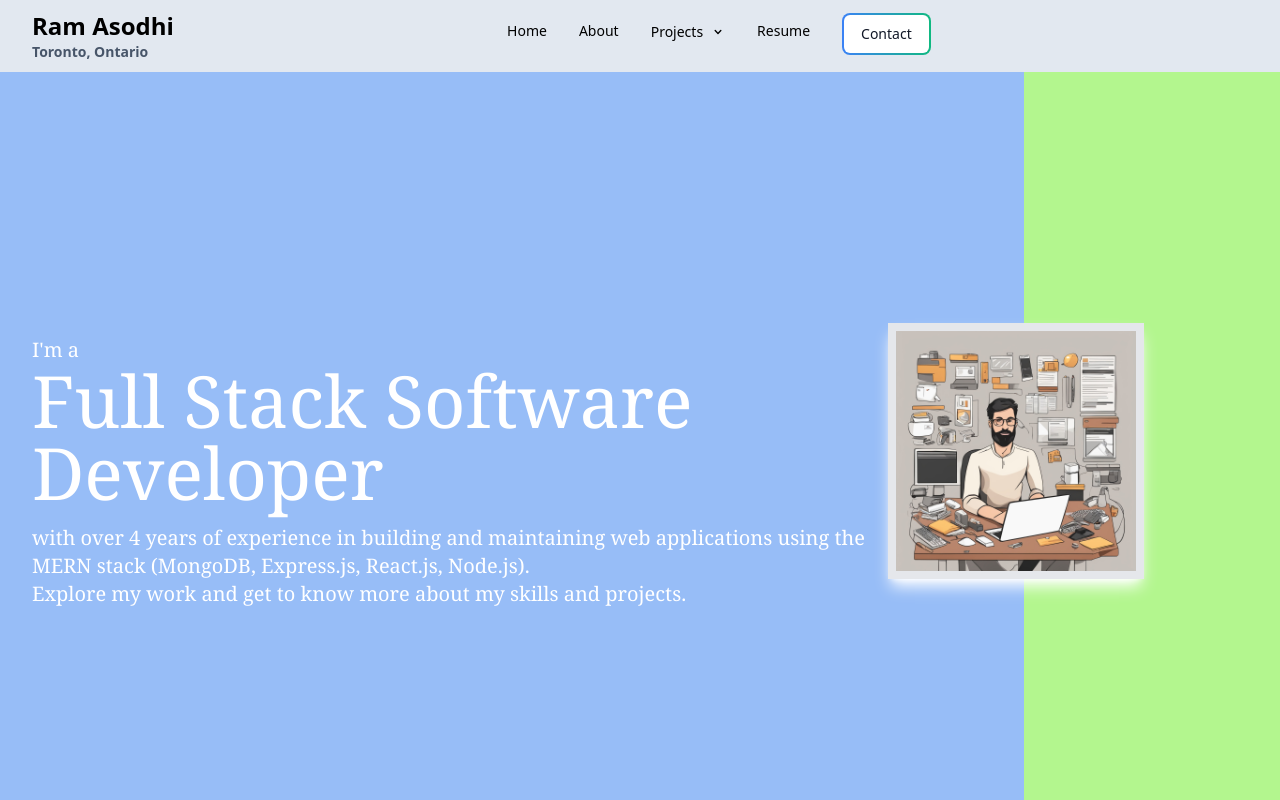
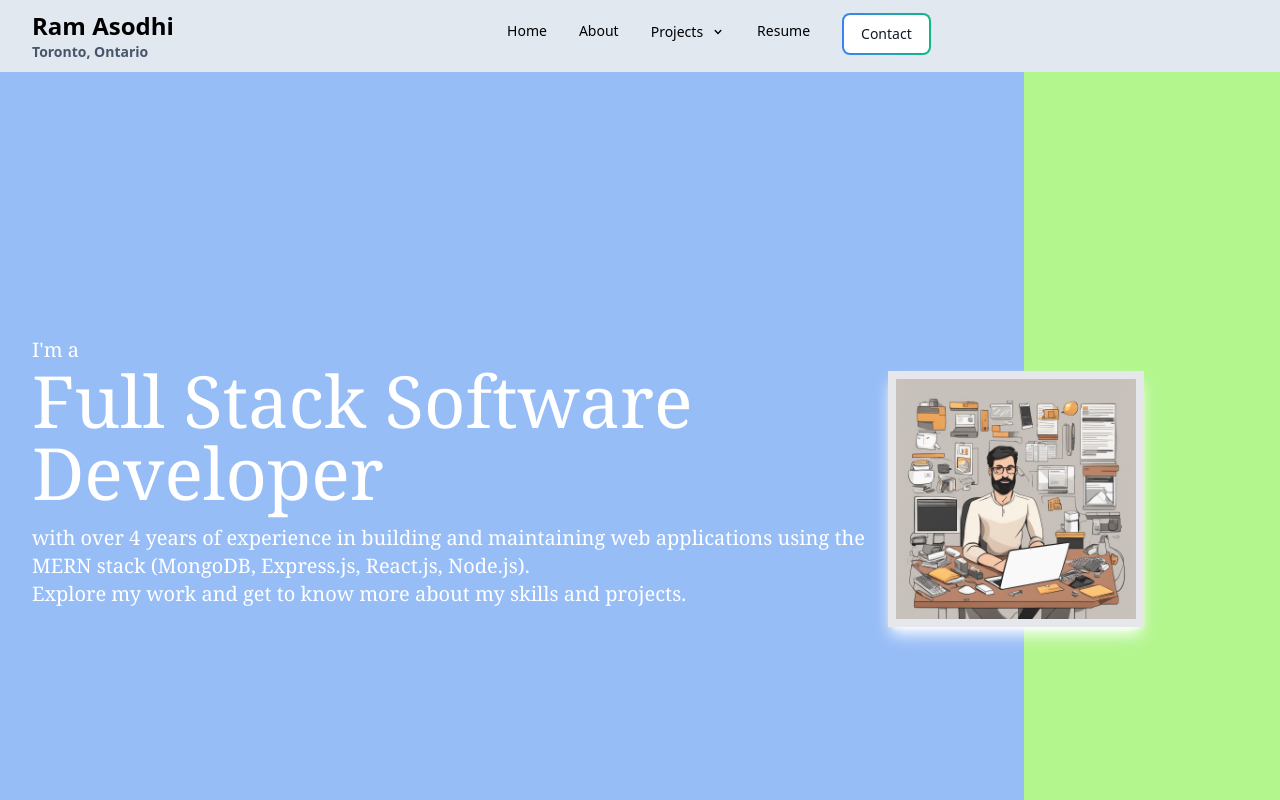
Before and after one commit to charanreddy24/ram-portfolio, a React (Vite) app in the folder client/: page / in a window 1280 px wide. Shown: the top 800 px of the page. Built offline with nearby package versions, Linux system fonts and the light colour scheme.

Commit message:
home page image adjustment

```diff
--- a/client/src/pages/Home.jsx
+++ b/client/src/pages/Home.jsx
@@ -22,7 +22,7 @@ const Home = forwardRef((props, ref) => {
             <hr className="mt-10 mx-auto md:mx-10 w-1/2" />
           </div>
         </div>
-        <div className="absolute top-2/3 left-1/2 mt-6 ml-14 md:top-1/3 md:mt-28  md:left-3/4 lg:top-1/3 lg:left-3/4 lg:ml-14 transform -translate-x-1/2 -translate-y-1/2">
+        <div className="absolute top-2/3 left-1/2 mt-6 ml-14 md:top-1/3 md:mt-28  md:left-3/4 lg:top-1/3 lg:left-3/4 lg:ml-14 lg:mt-40 transform -translate-x-1/2 -translate-y-1/2">
           <div className="relative">
             <img
               src={myPicture}
```
